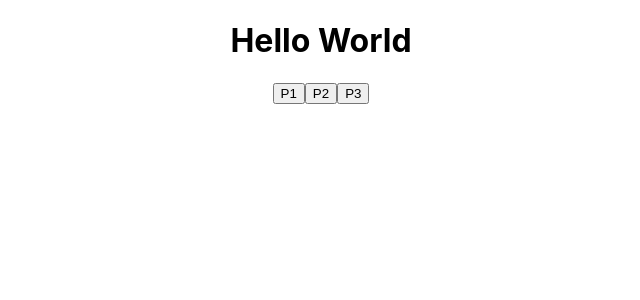
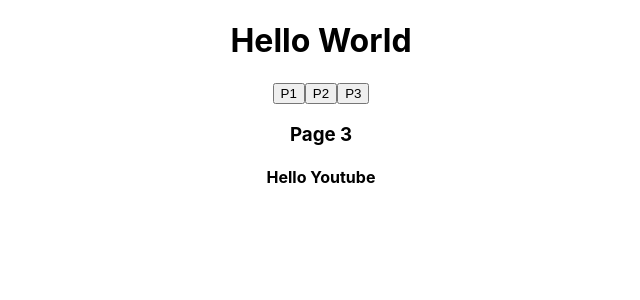
Before and after one commit to Doode1524/rrdtest, a React (Create React App) app: page /page3 in a window 1280 px wide. Shown: the top 300 px of the page, without its empty margins (319-959 px from the left). Built offline with nearby package versions, Linux system fonts and the light colour scheme.

Commit message:
done vid

```diff
--- a/src/App.js
+++ b/src/App.js
@@ -1,15 +1,28 @@
-import './App.css';
-import Page1 from './Page1';
-import Page2 from './Page2';
-import Page3 from './Page3';
+import "./App.css";
+import Page1 from "./Page1";
+import Page2 from "./Page2";
+import Page3 from "./Page3";
+import { Switch, Route, useHistory } from "react-router-dom";
 
 function App() {
+  const history = useHistory();
+  const hello = "Hello Youtube";
+
   return (
     <div className="App">
       <h1>Hello World</h1>
-      <button>P1</button>
-      <button>P2</button>
-      <button>P3</button>
+      <button onClick={() => history.push("/page1")}>P1</button>
+      <button onClick={() => history.push("/page2")}>P2</button>
+      <button onClick={() => history.push("/page3")}>P3</button>
+      <Switch>
+        <Route exact path="/page1" component={Page1} />
+        <Route exact path="/page2" component={Page2} />
+        <Route
+          exact
+          path="/page3"
+          render={(props) => <Page3 {...props} hello={hello} />}
+        />
+      </Switch>
     </div>
   );
 }
--- a/src/Page3.js
+++ b/src/Page3.js
@@ -1,9 +1,10 @@
 import React from "react";
 
-const Page3 = () => {
+const Page3 = (props) => {
   return (
     <div>
       <h3>Page 3</h3>
+      <h4>{props.hello}</h4>
     </div>
   );
 };
--- a/src/index.js
+++ b/src/index.js
@@ -1,11 +1,14 @@
-import React from 'react';
-import ReactDOM from 'react-dom';
-import './index.css';
-import App from './App';
+import React from "react";
+import ReactDOM from "react-dom";
+import "./index.css";
+import App from "./App";
+import { BrowserRouter as Router } from "react-router-dom";
 
 ReactDOM.render(
   <React.StrictMode>
-    <App />
+    <Router>
+      <App />
+    </Router>
   </React.StrictMode>,
-  document.getElementById('root')
+  document.getElementById("root")
 );
```
Also changed, not shown: 1 other file (tests, documents, lock files or other folders).
